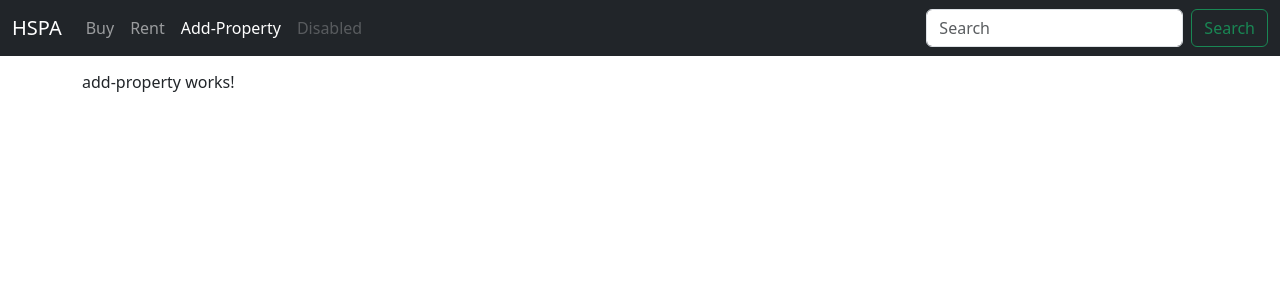
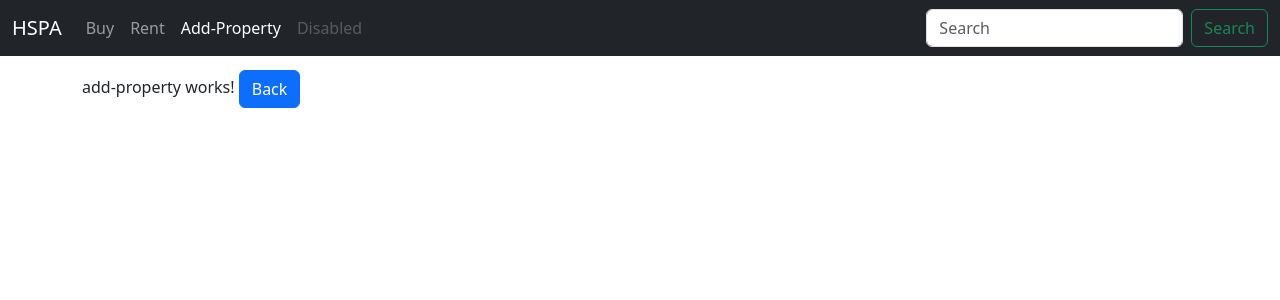
Before and after one commit to patilakanksha/HSPA, an Angular app in the folder Frontend/AngularUi/: page /add-property in a window 1280 px wide. Shown: the top 300 px of the page. Built offline with nearby package versions, Linux system fonts and the light colour scheme.

Commit message:
Event Binding Applied on Back Button

```diff
--- a/Frontend/AngularUi/src/app/app.module.ts
+++ b/Frontend/AngularUi/src/app/app.module.ts
@@ -14,7 +14,7 @@ import { PropertyDetailComponent } from './property/property-detail/property-det
 
 const appRoutes: Routes=[
   {path:'', component:PropertyListComponent},
-  {path:'rent-property', component:AddPropertyComponent},
+
   {path:'add-property', component:AddPropertyComponent},
   {path:'property-detail/:id', component:PropertyDetailComponent}
 ]
--- a/Frontend/AngularUi/src/app/nav-bar/nav-bar.component.html
+++ b/Frontend/AngularUi/src/app/nav-bar/nav-bar.component.html
@@ -11,10 +11,10 @@
           <a class="nav-link" [routerLinkActiveOptions]="{exact:true}" routerLinkActive="active" routerLink="/">Buy</a>
         </li>
         <li class="nav-item">
-          <a class="nav-link"  routerLinkActive="active" routerLink="/rent-property">Rent</a>
+          <a class="nav-link"  [routerLinkActiveOptions]="{exact:true}" routerLinkActive="active" routerLink="/">Rent</a>
         </li>
         <li class="nav-item">
-          <a class="nav-link"  routerLinkActive="active" routerLink="/add-property">Add-Property</a>
+          <a class="nav-link" [routerLinkActiveOptions]="{exact:true}" routerLinkActive="active" routerLink="/add-property">Add-Property</a>
         </li>
         <li class="nav-item">
           <a class="nav-link disabled" routerLink="/" tabindex="-1" aria-disabled="true">Disabled</a>
--- a/Frontend/AngularUi/src/app/property/add-property/add-property.component.html
+++ b/Frontend/AngularUi/src/app/property/add-property/add-property.component.html
@@ -1,3 +1,4 @@
 <p>
   add-property works!
+  <button (click)="onBack()" class="btn btn-primary">Back</button>
 </p>
--- a/Frontend/AngularUi/src/app/property/add-property/add-property.component.ts
+++ b/Frontend/AngularUi/src/app/property/add-property/add-property.component.ts
@@ -1,4 +1,5 @@
 import { Component, OnInit } from '@angular/core';
+import { Router } from '@angular/router';
 
 @Component({
   selector: 'app-add-property',
@@ -7,9 +8,11 @@ import { Component, OnInit } from '@angular/core';
 })
 export class AddPropertyComponent implements OnInit {
 
-  constructor() { }
+  constructor(private router: Router) { }
 
   ngOnInit() {
   }
-
+  onBack(){
+    this.router.navigate(['/'])
+  }
 }
```
